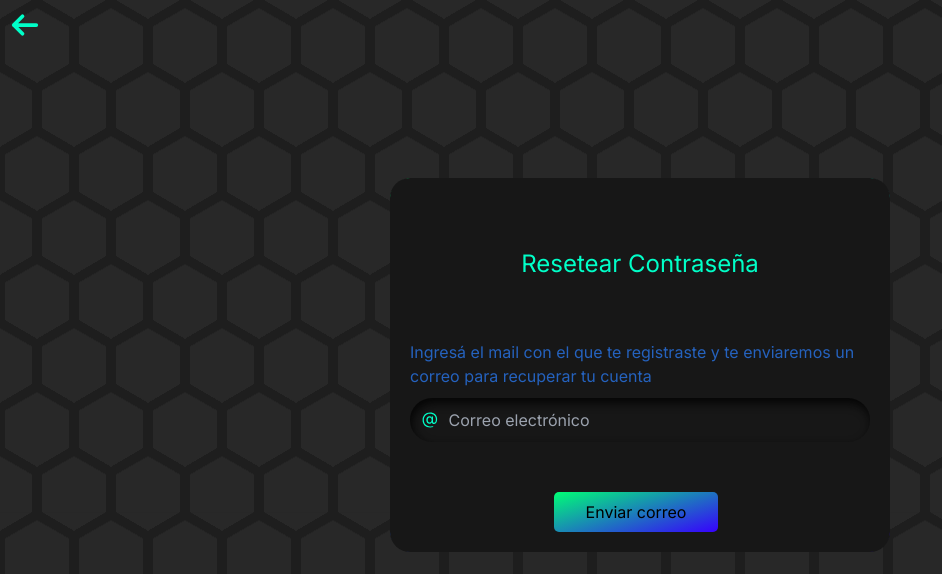
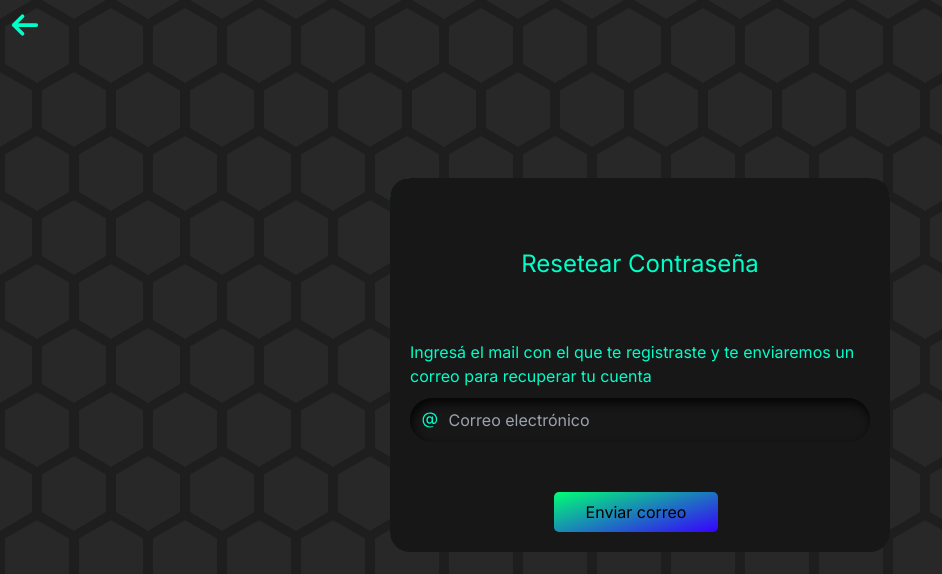
Before and after one commit to Niqblan/api-24, a Next.js app: page /reset-password in a window 1280 px wide. Shown: the top 574 px of the page, without its empty margins (0-942 px from the left). Built offline with nearby package versions, Linux system fonts and the light colour scheme.

Commit message:
cambio de color reset

```diff
--- a/src/app/reset-password/styles.css
+++ b/src/app/reset-password/styles.css
@@ -47,7 +47,7 @@ body { /*fondo*/
   }
 
   .message {
-    color: #2562be;
+    color: rgb(0, 255, 200);
   }
 
   .field {
```
